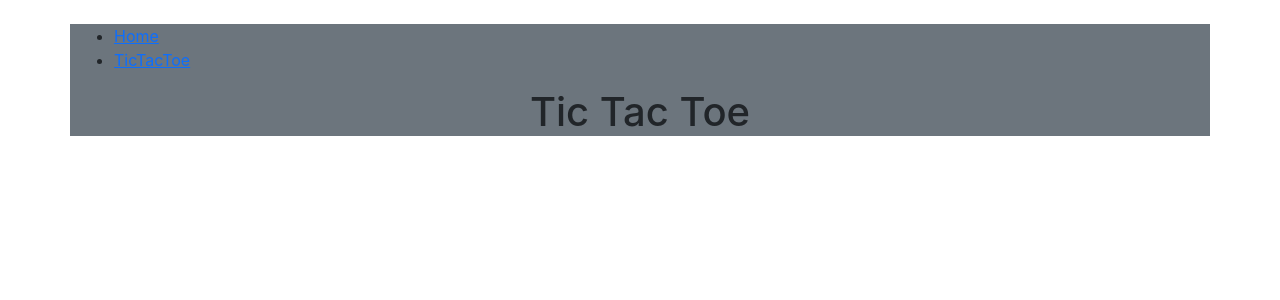
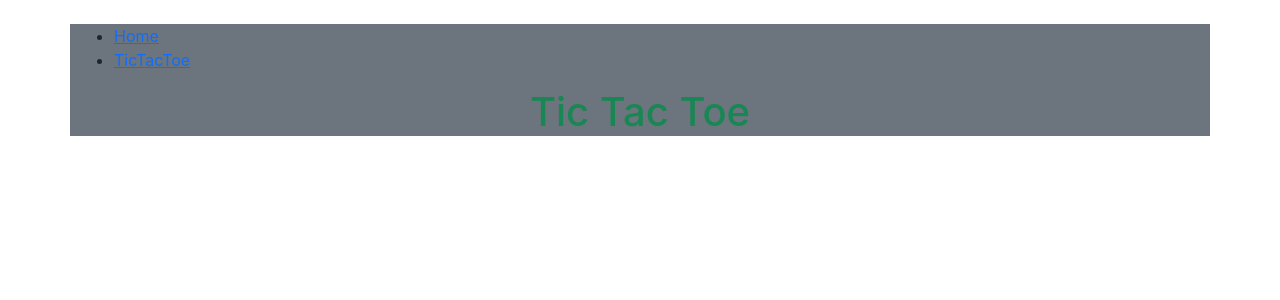
Before and after one commit to nakanu18/react-minigames, a React (Create React App) app: page /tictactoe in a window 1280 px wide. Shown: the top 300 px of the page. Built offline with nearby package versions, Linux system fonts and the light colour scheme.

Commit message:
text colors

```diff
--- a/src/TicTacToe/TicTacToe.js
+++ b/src/TicTacToe/TicTacToe.js
@@ -18,7 +18,7 @@ export default class TicTacToe extends Component {
     render() {
         return (
             <div className="container">
-                <h1 className="text-center">Tic Tac Toe</h1>
+                <h1 className="text-center text-success">Tic Tac Toe</h1>
             </div>
         );
     }
```
